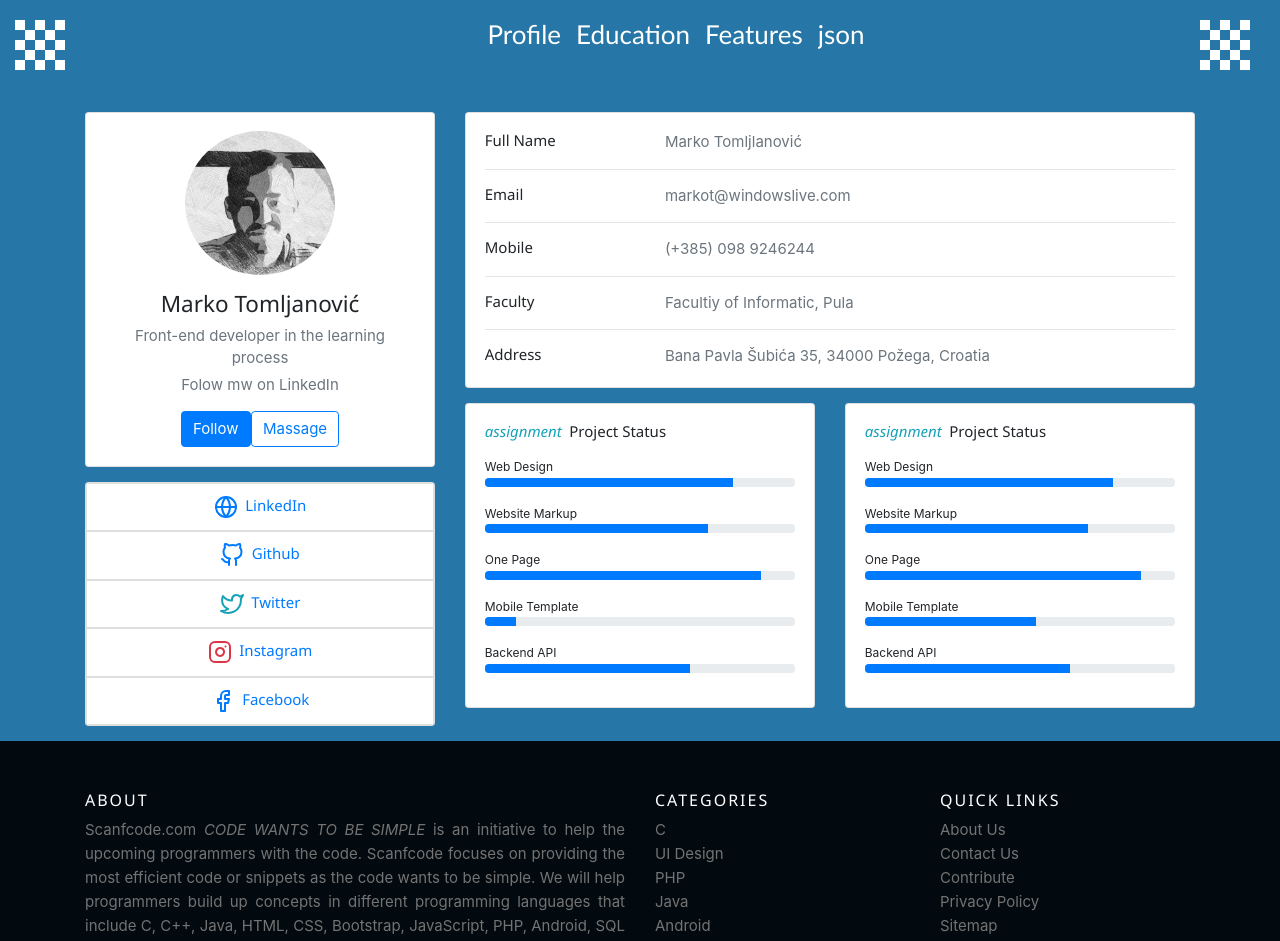
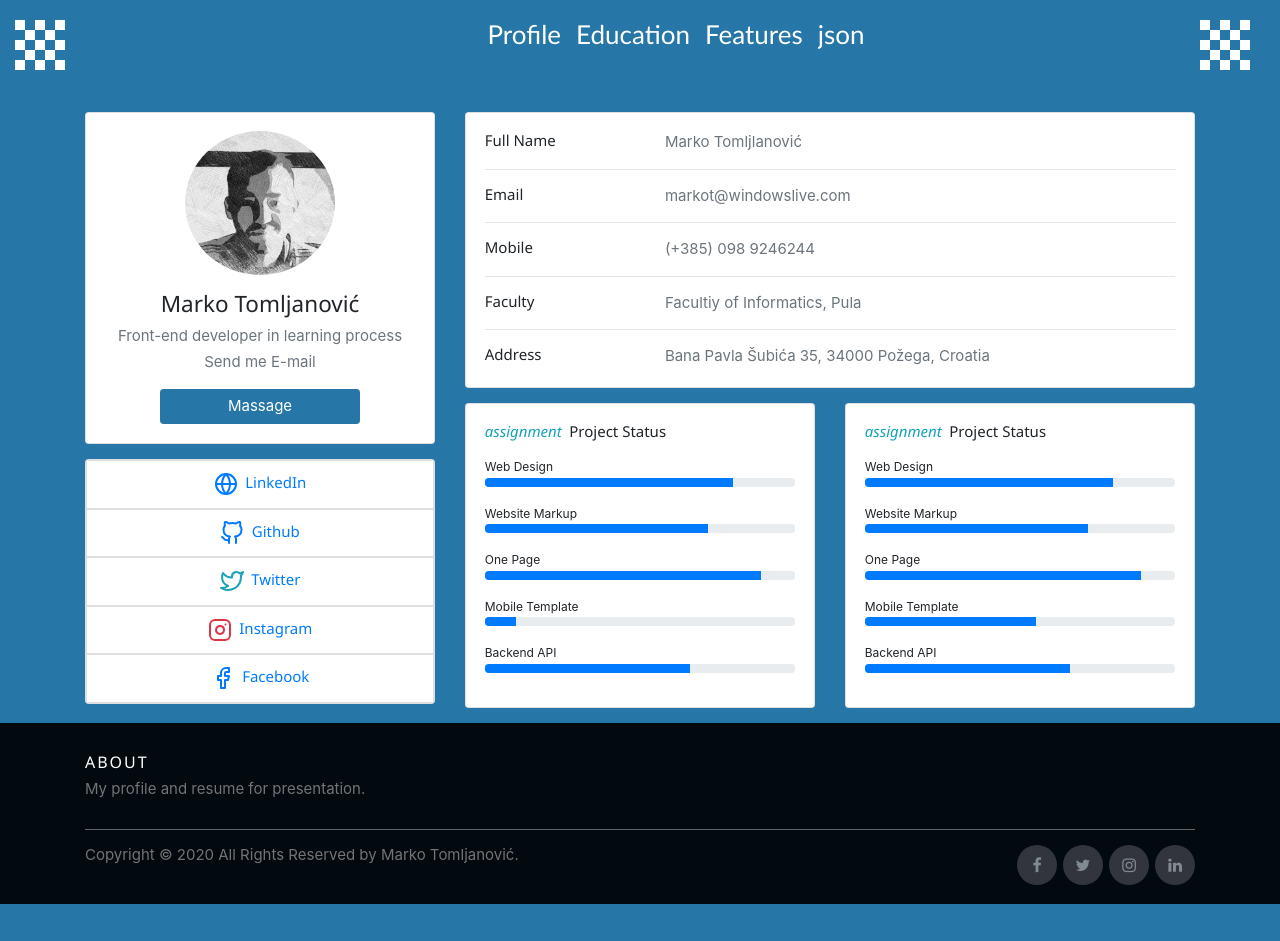
Before and after one commit to Marko-Tomljanovic/page_test, a Vue app: page / in a window 1280 px wide. Shown: the top 941 px of the page. After the commit the page ends 904 px from the top, so only its background shows below. Built offline with nearby package versions, Linux system fonts and the light colour scheme.

Commit message:
Some update

```diff
--- a/public/jobs.json
+++ b/public/jobs.json
@@ -6,10 +6,6 @@
     {
         "name": "Dino Tom",
         "id": 2
-    },
-    {
-        "name": "Bruno Kol",
-        "id": 3
     },
     {
         "name": "JZT Job123",
--- a/src/components/Bootom.vue
+++ b/src/components/Bootom.vue
@@ -1,34 +1,11 @@
-<template>   <div>
-    <!-- Site footer -->
+<template>
+ <div>
     <footer class="site-footer">
       <div class="container">
         <div class="row">
           <div class="col-sm-12 col-md-6">
             <h6>About</h6>
-            <p class="text-justify">Scanfcode.com <i>CODE WANTS TO BE SIMPLE </i> is an initiative  to help the upcoming programmers with the code. Scanfcode focuses on providing the most efficient code or snippets as the code wants to be simple. We will help programmers build up concepts in different programming languages that include C, C++, Java, HTML, CSS, Bootstrap, JavaScript, PHP, Android, SQL and Algorithm.</p>
-          </div>
-
-          <div class="col-xs-6 col-md-3">
-            <h6>Categories</h6>
-            <ul class="footer-links">
-              <li><a href="http://scanfcode.com/category/c-language/">C</a></li>
-              <li><a href="http://scanfcode.com/category/front-end-development/">UI Design</a></li>
-              <li><a href="http://scanfcode.com/category/back-end-development/">PHP</a></li>
-              <li><a href="http://scanfcode.com/category/java-programming-language/">Java</a></li>
-              <li><a href="http://scanfcode.com/category/android/">Android</a></li>
-
-            </ul>
-          </div>
-
-          <div class="col-xs-6 col-md-3">
-            <h6>Quick Links</h6>
-            <ul class="footer-links">
-              <li><a href="http://scanfcode.com/about/">About Us</a></li>
-              <li><a href="http://scanfcode.com/contact/">Contact Us</a></li>
-              <li><a href="http://scanfcode.com/contribute-at-scanfcode/">Contribute</a></li>
-              <li><a href="http://scanfcode.com/privacy-policy/">Privacy Policy</a></li>
-              <li><a href="http://scanfcode.com/sitemap/">Sitemap</a></li>
-            </ul>
+            <p class="text-justify">My profile and resume for presentation.</p>
           </div>
         </div>
         <hr>
@@ -36,17 +13,16 @@
       <div class="container">
         <div class="row">
           <div class="col-md-8 col-sm-6 col-xs-12">
-            <p class="copyright-text">Copyright &copy; 2017 All Rights Reserved by
-         <a href="#">Scanfcode</a>.
+            <p class="copyright-text">Copyright &copy; 2020 All Rights Reserved by
+         <a href="https://github.com/Marko-Tomljanovic">Marko Tomljanović</a>.
             </p>
           </div>
-
           <div class="col-md-4 col-sm-6 col-xs-12">
             <ul class="social-icons">
-              <li><a class="facebook" href="https://www.facebook.com/cubus1"><i class="fa fa-facebook"></i></a></li>
-              <li><a class="twitter" href="#"><i class="fa fa-twitter"></i></a></li>
-              <li><a class="dribbble" href="#"><i class="fa fa-dribbble"></i></a></li>
-              <li><a class="linkedin" href="#"><i class="fa fa-linkedin"></i></a></li>
+              <li><a class="facebook" href="https://www.facebook.com/cubus1" target="blank_page"><i class="fa fa-facebook"></i></a></li>
+              <li><a class="twitter" href="https://twitter.com/Markot4s" target="blank_page"><i class="fa fa-twitter"></i></a></li>
+              <li><a class="dribbble" href="https://www.instagram.com/tomljanovic.ma/" target="blank_page"><i class="fa fa-instagram"></i></a></li>
+              <li><a class="linkedin" href="https://www.linkedin.com/in/marko-tomljanovi%C4%87-bb48391ab/" target="blank_page"><i class="fa fa-linkedin"></i></a></li>
             </ul>
           </div>
         </div>
@@ -59,9 +35,9 @@
   .site-footer
 {
   background-color:#020a0f;
-  padding:45px 0 20px;
+  padding:25px 0 15px;
   font-size:15px;
-  line-height:24px;
+  line-height:20px;
   color:#737373;
 }
 .site-footer hr
--- a/src/components/TopHeader.vue
+++ b/src/components/TopHeader.vue
@@ -2,19 +2,17 @@
 <div class="mojstil">
   <b-navbar toggleable="lg" >
     <b-navbar-brand style="font-size: 26px; color: #306b8e" to="/"><cube></cube></b-navbar-brand>
-
     <b-navbar-toggle target="nav-collapse"></b-navbar-toggle>
 
-    <b-collapse style="margin-left:32%"   id="nav-collapse" is-nav>
+    <b-collapse style="margin-left:32%;"   id="nav-collapse" is-nav>
       <b-navbar-nav style="font-size: 26px;">
-        <b-nav-item class="sjena"  to="/"><a style="color:#ffffff">Profile</a> </b-nav-item>
+        <b-nav-item class="sjena"  to="/"><a style="color:#ffffff;">Profile</a> </b-nav-item>
          <b-nav-item class="sjena" to="/education"><a style="color:#ffffff">Education</a> </b-nav-item>
         <b-nav-item to="/features"><a>Features</a> </b-nav-item>
         <b-nav-item to="/jonson"><a style="color: #ffffff">json</a> </b-nav-item>
 
       </b-navbar-nav>
     </b-collapse>
-
     <b-navbar-brand style="font-size: 26px; color: #306b8e" to="/"><cube></cube></b-navbar-brand>
   </b-navbar>
 </div>
--- a/src/components/timeline_education.vue
+++ b/src/components/timeline_education.vue
@@ -39,7 +39,6 @@
                         </p>
                     </div>
                 </div>
-
                   <div class="timeline"> <br><br><br><br><br><br><br><br><br><br><br>
                 <div class=""><span class="year">Today</span></div></div>
             </div>
--- a/src/views/Features.vue
+++ b/src/views/Features.vue
@@ -1,82 +1,3 @@
-<template><div id="app">
-  <div class="card-row">
-    <div class="card">
-
-      <img class="card-image"  data-src="https://www.gstatic.com/webp/gallery3/2_webp_ll.png">
-
-      <div class="card-footer">
-        <h3 class="card-title">Title</h3>
-        <p class="card-text">by
-          <span class="card-author">Author</span>
-        </p>
-      </div>
-    </div>
-  </div>
-</div>
+<template>
+<div></div>
 </template>
-
-
-
-<script>
-
-</script>
-
-
-
-
-<style scoped>
-.card-row {
-  display: flex;
-  justify-content: center;
-  align-items: center;
-  min-width: 780px;
-  width: 100%;
-  height: 500px;
-}
-.card {
-  position: relative;
-  background-color: #FFFFFF;
-  height: 370px;
-  width: 240px;
-  margin: 10px;
-  overflow: hidden;
-  box-shadow: 0px 2px 4px 0px rgba(0,0,0,0.5);
-}
-.card-image {
-  position: absolute;
-  left: -9999px;
-  right: -9999px;
-  margin: auto;
-  height: 220px;
-  min-width: 100%;
-}
-.card-footer {
-  position: absolute;
-  bottom: 0;
-  height: 130px;
-  padding: 10px 15px;
-  font-family: Helvetica;
-}
-.card-text {
-  font-size: 14px;
-  color: rgba(0, 0, 0, 0.7);
-}
-.card-title {
-  font-family: Serif;
-}
-.card-author {
-  font-size: 14px;
-  color: #BAB096;
-}
- .card-author.selected {
-    color: #6a6456;
-  }
-  .card {
-    /* the other rules */
-    transition: height 0.3s, box-shadow 0.3s;
-  }
-  .card:hover {
-    height: 410px;
-    box-shadow: 20px 20px 40px 0px rgba(0,0,0,0.5);
-  }
-</style>
--- a/src/views/Home.vue
+++ b/src/views/Home.vue
@@ -10,11 +10,9 @@
                     <img src="@/assets/Image 2020-10-28 at 19.46.29.jpeg" alt="Admin" class="rounded-circle" width="150">
                     <div class="mt-3">
                       <h4>Marko Tomljanović</h4>
-                      <p class="text-secondary mb-1">Front-end developer in the learning process</p>
-                      <p class="text-muted font-size-sm">Folow mw on LinkedIn</p>
-                      <!-- Bay Area, San Francisco, CA -->
-                      <a class="btn btn-primary" href="" target="blank_page">Follow</a>
-                      <a class="btn btn-outline-primary" href="mailto:markot@windowslive.com" target="blank_page">Massage</a>
+                      <p class="text-secondary mb-1">Front-end developer in learning process</p>
+                      <p class="text-muted font-size-sm">Send me E-mail</p>
+                      <a class="btn" href="mailto:markot@windowslive.com" target="blank_page" style="width:200px; background-color: #2677a7; color:#ffffff">Massage</a>
                     </div>
                   </div>
                 </div>
@@ -81,7 +79,7 @@
                       <h6 class="mb-0">Faculty</h6>
                     </div>
                     <div class="col-sm-9 text-secondary">
-                      Facultiy of Informatic, Pula
+                      Facultiy of Informatics, Pula
                     </div>
                   </div>
                   <hr>
```
